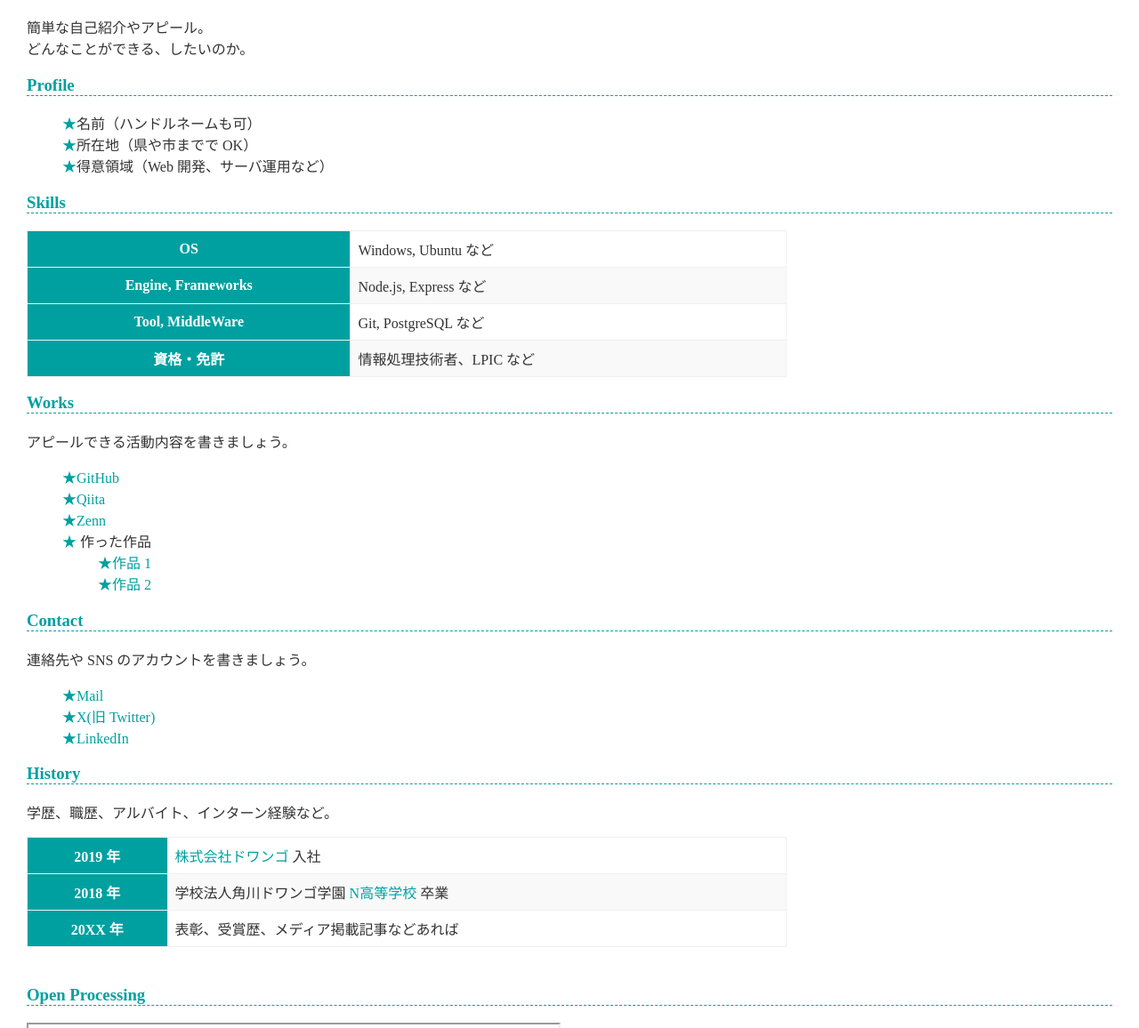
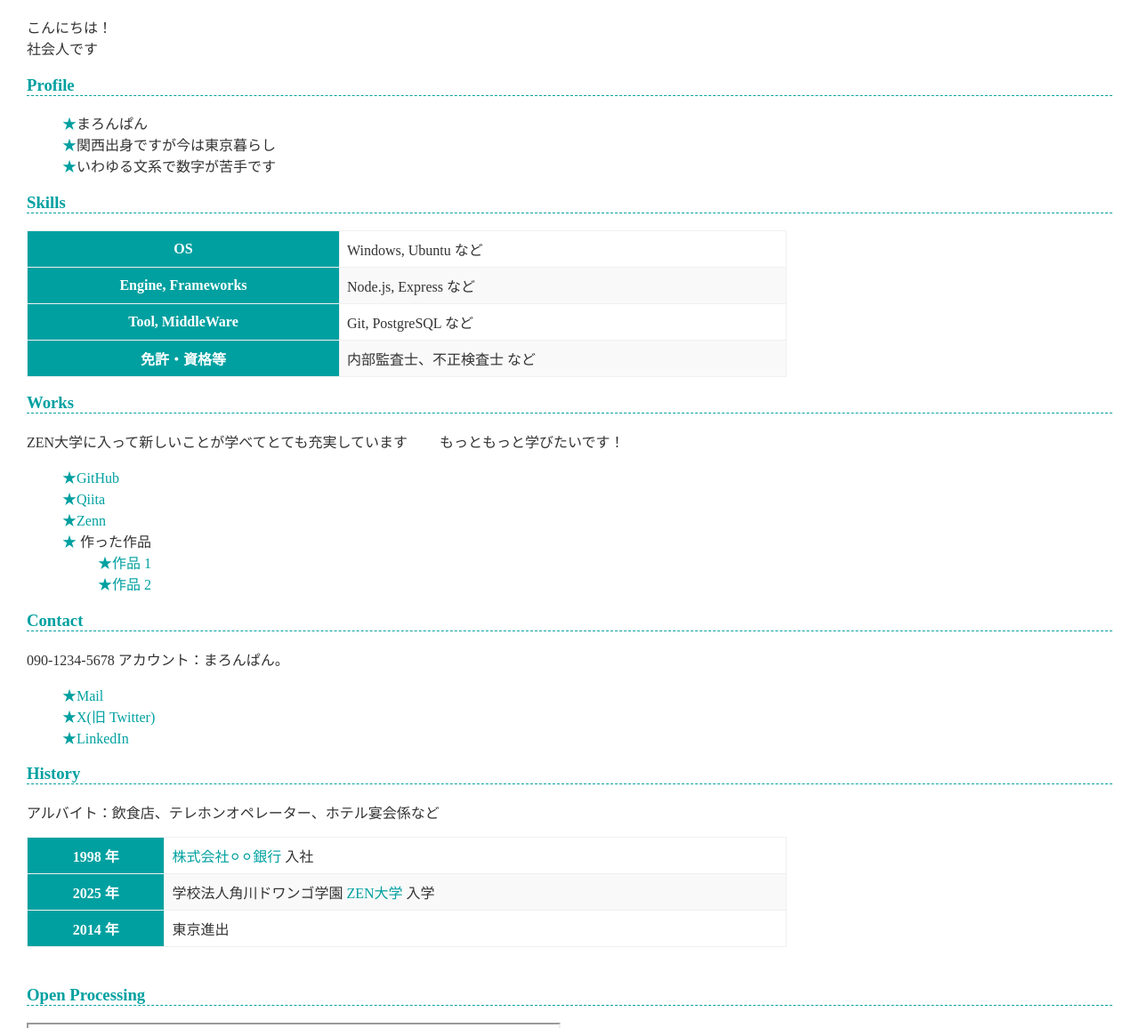
Before and after one commit to maronnpan/maronnpan.github.io, a plain HTML site: page index.html in a window 1280 px wide. Shown: the part 144-1300 px from the top of the page at 89% size. Drawn offline with Linux system fonts and the light colour scheme; grey boxes are pictures that could not be loaded.

Commit message:
プロフィール修正

```diff
--- a/index.html
+++ b/index.html
@@ -12,15 +12,15 @@
 
     <h2>About</h2>
     <p>
-      簡単な自己紹介やアピール。<br>
-      どんなことができる、したいのか。
+      こんにちは！<br>
+      社会人です
     </p>
 
     <h3>Profile</h3>
     <ul>
-      <li>名前（ハンドルネームも可）</li>
-      <li>所在地（県や市までで OK）</li>
-      <li>得意領域（Web 開発、サーバ運用など）</li>
+      <li>まろんぱん</li>
+      <li>関西出身ですが今は東京暮らし</li>
+      <li>いわゆる文系で数字が苦手です</li>
     </ul>
 
     <h3>Skills</h3>
@@ -38,13 +38,14 @@
         <td>Git, PostgreSQL など</td>
       </tr>
       <tr>
-        <th>資格・免許</th>
-        <td>情報処理技術者、LPIC など</td>
+        <th>免許・資格等</th>
+        <td>内部監査士、不正検査士 など</td>
       </tr>
     </table>
 
     <h3>Works</h3>
-    <p>アピールできる活動内容を書きましょう。</p>
+    <p>ZEN大学に入って新しいことが学べてとても充実しています
+    　　もっともっと学びたいです！</p>
     <ul>
       <li><a href="https://github.com/">GitHub</a></li>
       <li><a href="https://qiita.com/">Qiita</a></li>
@@ -58,8 +59,8 @@
       </li>
     </ul>
 
-    <h3>Contact</h3>
-    <p>連絡先や SNS のアカウントを書きましょう。</p>
+    <h3>Contact</h3
+    <p>090-1234-5678 アカウント：まろんぱん。</p>
     <ul>
       <li><a href="mailto:name@example.com">Mail</a></li>
       <li><a href="https://twitter.com/n_yobikou">X(旧 Twitter)</a></li>
@@ -67,19 +68,19 @@
     </ul>
 
     <h3>History</h3>
-    <p>学歴、職歴、アルバイト、インターン経験など。</p>
+    <p>アルバイト：飲食店、テレホンオペレーター、ホテル宴会係など</p>
     <table>
       <tr>
-        <th>2019 年</th>
-        <td><a href="https://dwango.co.jp/">株式会社ドワンゴ</a> 入社</td>
+        <th>1998 年</th>
+        <td><a href="https://dwango.co.jp/">株式会社⚪︎⚪︎銀行</a> 入社</td>
       </tr>
       <tr>
-        <th>2018 年</th>
-        <td>学校法人角川ドワンゴ学園 <a href="https://nnn.ed.jp/">N高等学校</a> 卒業</td>
+        <th>2025 年</th>
+        <td>学校法人角川ドワンゴ学園 <a href="https://nnn.ed.jp/">ZEN大学</a> 入学</td>
       </tr>
       <tr>
-        <th>20XX 年</th>
-        <td>表彰、受賞歴、メディア掲載記事などあれば</td>
+        <th>2014 年</th>
+        <td>東京進出</td>
       </tr>
     </table>
 
```
